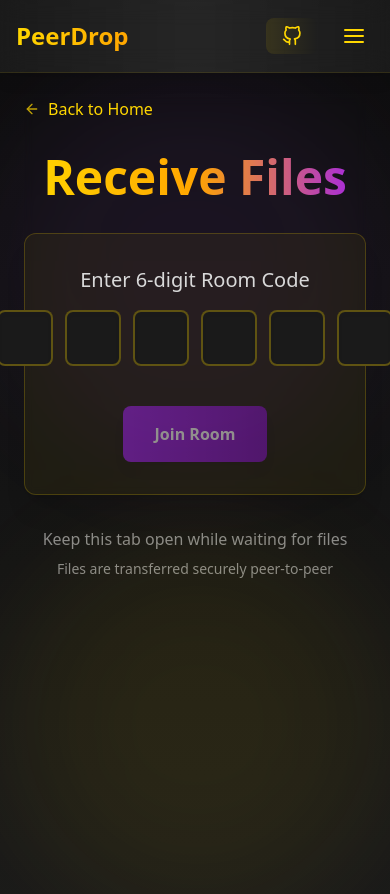
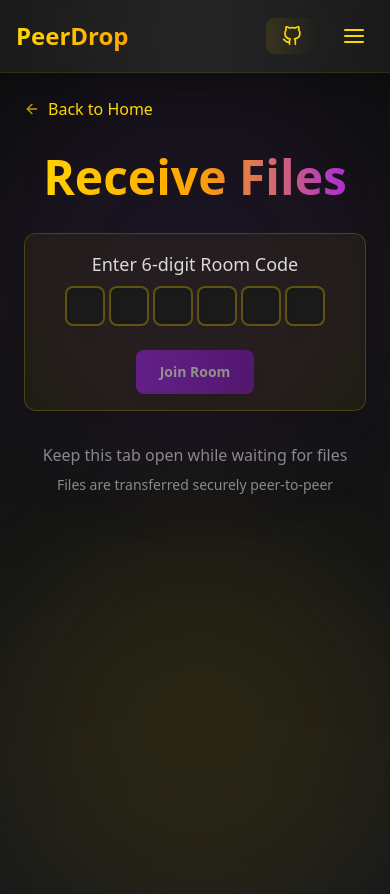
Before and after one commit to Rana718/file_sharing, a React (Vite) app in the folder frontend/: page /receive in a window 390 px wide. Shown: the top 894 px of the page. Built offline with nearby package versions, Linux system fonts and the light colour scheme.

Commit message:
optimize the styling for small devices

```diff
--- a/frontend/src/Screens/ReceivedScreen.tsx
+++ b/frontend/src/Screens/ReceivedScreen.tsx
@@ -178,8 +178,7 @@
                                 <span>{error}</span>
                                 <button
                                     onClick={resetRoom}
-                                    className="bg-[#FF0000]/20 hover:bg-[#FF0000]/30 text-[#FF0000]
-                                         px-4 py-2 rounded-lg flex items-center gap-2 transition-colors"
+                                    className="bg-[#FF0000]/20 hover:bg-[#FF0000]/30 text-[#FF0000] px-4 py-2 rounded-lg flex items-center gap-2 transition-colors"
                                 >
                                     <FiRefreshCw /> Try Again
                                 </button>
--- a/frontend/src/Screens/SendScreen.tsx
+++ b/frontend/src/Screens/SendScreen.tsx
@@ -15,6 +15,7 @@
     const [error, setError] = useState<string>("");
     const [participantsCount, setParticipantsCount] = useState(0);
     const [copied, setCopied] = useState(false);
+    const [isDisabled, setIsDisabled] = useState(true);
     const CHUNK_SIZE = 64 * 1024;
 
 
@@ -25,6 +26,14 @@
             if (socket) socket.close();
         };
     }, []);
+
+    useEffect(() => {
+        if (participantsCount) {
+            setIsDisabled(false);
+        } else {
+            setIsDisabled(true);
+        }
+    }, [participantsCount]);
 
 
     const handleMessage = (event: MessageEvent) => {
@@ -273,7 +282,7 @@
                                     transition={{ delay: 0.4 }}
                                     className="space-y-4"
                                 >
-                                    <UploadButton SendFile={SendFile} />
+                                    <UploadButton SendFile={SendFile} isDisabled={isDisabled} />
                                     <motion.p
                                         initial={{ opacity: 0 }}
                                         animate={{ opacity: 1 }}
--- a/frontend/src/components/home/FeatureCard.tsx
+++ b/frontend/src/components/home/FeatureCard.tsx
@@ -1,5 +1,6 @@
 import { Feature } from '@/constant'
 import { motion } from 'framer-motion'
+import React from 'react'
 
 function FeatureCard() {
     return (
@@ -38,4 +39,4 @@
     )
 }
 
-export default FeatureCard
+export default React.memo(FeatureCard)
--- a/frontend/src/components/receive/InputBox.tsx
+++ b/frontend/src/components/receive/InputBox.tsx
@@ -25,25 +25,51 @@
     const handleKeyDown = (index: number, e: React.KeyboardEvent<HTMLInputElement>) => {
         if (e.key === 'Backspace' && roomID[index] === '' && index > 0) {
             inputRefs.current[index - 1]?.focus();
+        } else if (e.key === 'Enter' && roomID.join('').length === 6) {
+            handleJoinRoom();
         }
     };
 
+    const handlePaste = (index: number, e: React.ClipboardEvent<HTMLInputElement>) => {
+        e.preventDefault();
+        const pastedData = e.clipboardData.getData('text').replace(/\D/g, '');
+        if (pastedData) {
+            const digits = pastedData.split('').slice(0, 6);
+            const newRoomID = [...roomID];
+
+            digits.forEach((digit, i) => {
+                if (index + i < 6) {
+                    newRoomID[index + i] = digit;
+                }
+            });
+
+            setRoomID(newRoomID);
+
+
+            const nextEmptyIndex = newRoomID.findIndex((digit, i) => i >= index && !digit);
+            if (nextEmptyIndex !== -1 && nextEmptyIndex < 6) {
+                inputRefs.current[nextEmptyIndex]?.focus();
+            } else {
+                inputRefs.current[5]?.focus();
+            }
+        }
+    };
 
     return (
         <motion.div
             initial={{ scale: 0.95, opacity: 0 }}
             animate={{ scale: 1, opacity: 1 }}
             transition={{ duration: 0.4 }}
-            className="bg-[#FFD700]/5 rounded-xl border border-[#FFD700]/20 p-8 backdrop-blur-md
-                        shadow-xl hover:border-[#FFD700]/30 transition-all duration-300"
+            className="bg-[#FFD700]/5 rounded-xl border border-[#FFD700]/20 p-4 sm:p-8 backdrop-blur-md
+            shadow-xl hover:border-[#FFD700]/30 transition-all duration-300"
         >
 
-            <div className="flex flex-col items-center gap-4">
+            <div className="flex flex-col items-center gap-2 sm:gap-4">
                 <motion.p
                     initial={{ opacity: 0 }}
                     animate={{ opacity: 1 }}
                     transition={{ delay: 0.2 }}
-                    className="text-xl font-medium"
+                    className="text-lg sm:text-xl font-medium"
                 >
                     Enter 6-digit Room Code
                 </motion.p>
@@ -51,7 +77,7 @@
                     initial={{ opacity: 0, y: 20 }}
                     animate={{ opacity: 1, y: 0 }}
                     transition={{ delay: 0.3 }}
-                    className="flex gap-3 mb-6"
+                    className="flex gap-1 sm:gap-3 mb-4 sm:mb-6"
                 >
                     {[0, 1, 2, 3, 4, 5].map((index) => (
                         <motion.input
@@ -65,11 +91,11 @@
                             value={roomID[index]}
                             onChange={(e: React.ChangeEvent<HTMLInputElement>) => handleInputChange(index, e.target.value)}
                             onKeyDown={(e) => handleKeyDown(index, e)}
+                            onPaste={(e) => handlePaste(index, e)}
                             aria-label={`Room code digit ${index + 1}`}
-                            className="w-14 h-14 text-center text-2xl font-bold bg-[#1A1A1A] border-2
-                                        border-[#FFD700]/30 rounded-lg focus:border-[#FFD700] focus:outline-none
-                                        text-[#FFD700] shadow-inner transition-all duration-300
-                                        focus:shadow-[#FFD700]/20 focus:scale-110"
+                            className="w-10 h-10 sm:w-14 sm:h-14 text-center text-xl sm:text-2xl font-bold bg-[#1A1A1A] border-2
+                            border-[#FFD700]/30 rounded-lg focus:border-[#FFD700] focus:outline-none text-[#FFD700] shadow-inner transition-all duration-300
+                            focus:shadow-[#FFD700]/20 focus:scale-110"
                         />
                     ))}
                 </motion.div>
@@ -79,9 +105,8 @@
                     whileTap={{ scale: 0.95 }}
                     onClick={handleJoinRoom}
                     disabled={roomID.join('').length !== 6 || connecting}
-                    className="bg-gradient-to-r from-[#A020F0] to-[#8010C0] text-white px-8 py-4
-                                rounded-lg font-semibold transition-all duration-300 disabled:opacity-50
-                                disabled:cursor-not-allowed flex items-center gap-3 shadow-lg"
+                    className="bg-gradient-to-r from-[#A020F0] to-[#8010C0] text-white px-6 sm:px-8 py-3 sm:py-4 text-sm sm:text-base
+                    rounded-lg font-semibold transition-all duration-300 disabled:opacity-50 disabled:cursor-not-allowed flex items-center gap-2 sm:gap-3 shadow-lg"
                 >
                     {connecting ? (
                         <>
```
Also changed, not shown: frontend/src/Screens/HomeScreen.tsx (+6 -8 lines), frontend/src/components/Navbar.tsx (+9 -9 lines), frontend/src/components/UploadButton.tsx (+34 -20 lines), frontend/src/components/receive/ReceiveCard.tsx (+5 -6 lines).
